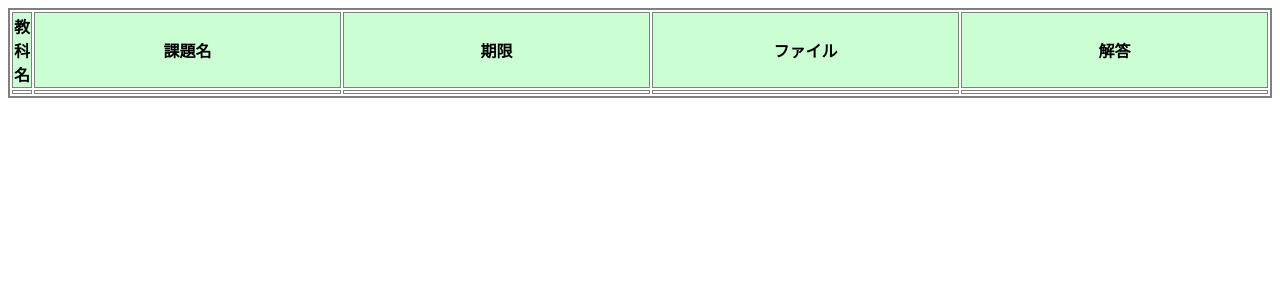
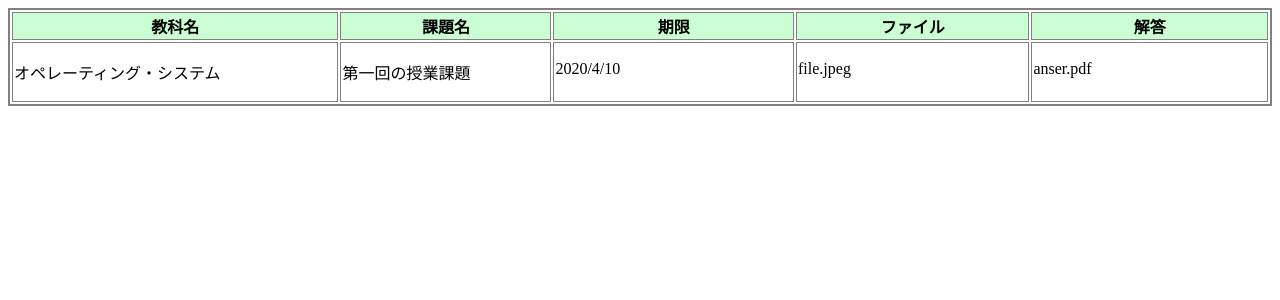
Before and after one commit to carina11/assignmentShare, a Flask app: page / in a window 1280 px wide. Shown: the top 300 px of the page. Run offline with Flask 2, Linux system fonts and the light colour scheme; lists and menus that the app fills with data are empty.

Commit message:
とりあえず表を作製

```diff
--- a/app/templates/table.html
+++ b/app/templates/table.html
@@ -1,35 +1,50 @@
 <!DOCTYPE html>
+
+
 <html>
 <head>
     <title>課題共有システム</title>
+    <script type="text/javascript">
+    window.onload = function(){
+        var subject = "オペレーティング・システム";
+        var name = "第一回の授業課題";
+        var date = "2020/4/10";
+        var file = "file.jpeg";
+        var anser = "anser.pdf";
+        document.getElementById("subject").innerHTML = subject;
+        document.getElementById("name").innerHTML = name;
+        document.getElementById("date").innerHTML = date;
+        document.getElementById("file").innerHTML = file;
+        document.getElementById("anser").innerHTML = anser;
+    }
+    </script>
 </head>
 
 <table border="2" bordercolor="#808080">
     <tr>
-    <th bgcolor="#CBFFD3"><font color="#000000">教科名 </font></th>
+    <th bgcolor="#CBFFD3" width="500"><font color="#000000">教科名 </font></th>
     <th bgcolor="#CBFFD3" width="500"><font color="#000000">課題名</font></th>
     <th bgcolor="#CBFFD3" width="500"><font color="#000000">期限</font></th>
     <th bgcolor="#CBFFD3" width="500"><font color="#000000">ファイル</font></th>
     <th bgcolor="#CBFFD3" width="500"><font color="#000000">解答</font></th>
     </tr>
-    <script>
+    <tr>
+    <td bgcolor="#FFFFFF" align="top" nowrap>
+        <p id="subject"> </p>
+    </td>
+    <td bgcolor="#FFFFFF" valign="top" width="500">
+        <p id="name"> </p>
+    </td>
+    <td bgcolor="#FFFFFF" valign="top" width="500">
+        <p id="date"> </p>
+    </td>
 
-        var myfunc = function () {
-            var subject = "オペレーティング・システム";
-            var name = "第一回授業";
-            var date = "2020/4/10";
-            var file = "オペレーティング・システム";
-            var anser = "オペレーティング・システム";
-        }
-
-
-    </script>
-    <tr>
-    <td bgcolor="#FFFFFF" align="right" nowrap></td>
-    <td bgcolor="#FFFFFF" valign="top" width="500"></td>
-    <td bgcolor="#FFFFFF" valign="top" width="500"></td>
-    <td bgcolor="#FFFFFF" valign="top" width="500"></td>
-    <td bgcolor="#FFFFFF" valign="top" width="500"></td>
+    <td bgcolor="#FFFFFF" valign="top" width="500">
+        <p id="file"> </p>
+    </td>
+    <td bgcolor="#FFFFFF" valign="top" width="500">
+        <p id="anser"> </p>
+    </td>
     </tr>
     </table>
 
```
